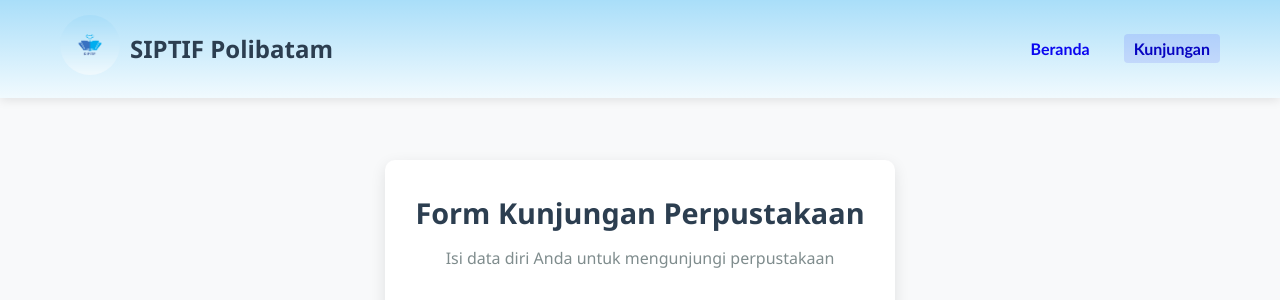
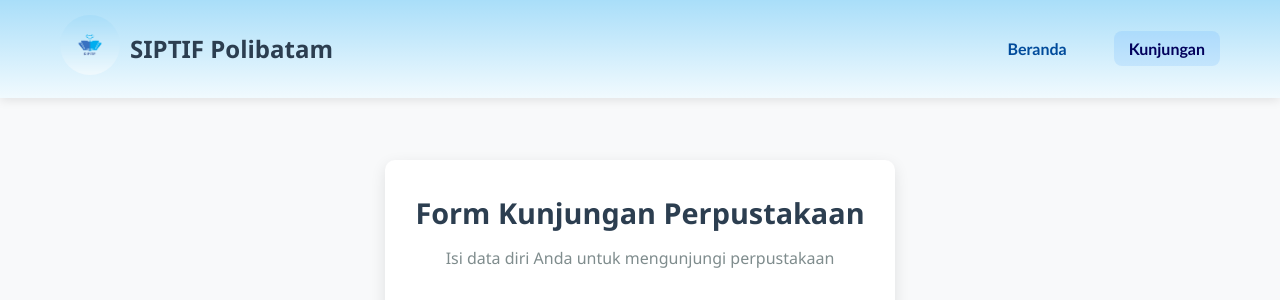
Before and after one commit to Masamune-Kenzaki/PBL-Kelompok-1-IF-1B-Pagi, a PHP site: page /kunjungan.html in a window 1280 px wide. Shown: the top 300 px of the page. Run offline with PHP 8.4, Linux system fonts and the light colour scheme.

Commit message:
Update style_kunjungan.css

```diff
--- a/SIPTIF/style_kunjungan.css
+++ b/SIPTIF/style_kunjungan.css
@@ -65,23 +65,25 @@ body {
 .nav-links {
     list-style: none;
     display: flex;
-    gap: 1.5rem;
+    gap: 2rem;
 }
 
 .nav-links li a {
-    color: #0a06f0;
+    color: #004b9b;
     text-decoration: none;
     font-family: 'Trebuchet MS', 'Lucida Sans Unicode', 'Lucida Grande', 'Lucida Sans', Arial, sans-serif;
     font-weight: 600;
-    padding: 5px 10px;
-    border-radius: 4px;
+    padding: 8px 15px;
+    border-radius: 8px;
     transition: all 0.3s ease;
+    position: relative;
+    color: #004b9b;
 }
 
 .nav-links li a:hover,
 .nav-links li a.active {
-    background-color: rgba(10, 6, 240, 0.1);
-    color: #0704c1;
+    background-color: rgba(0, 123, 255, 0.1);
+    color: #02005c;
 }
 
 .logo img {
```
